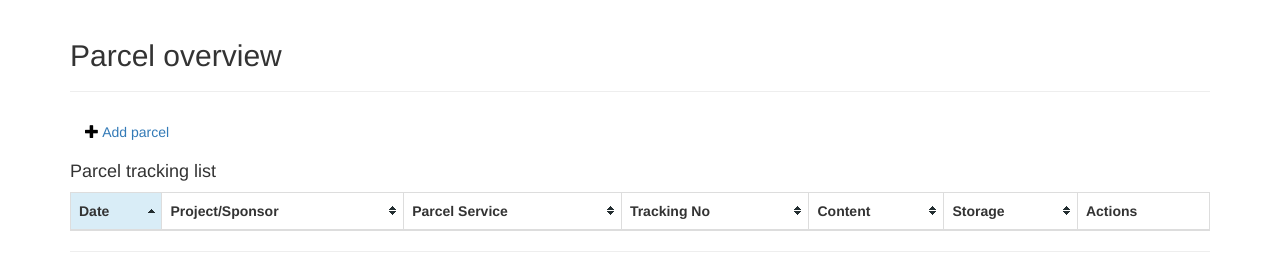
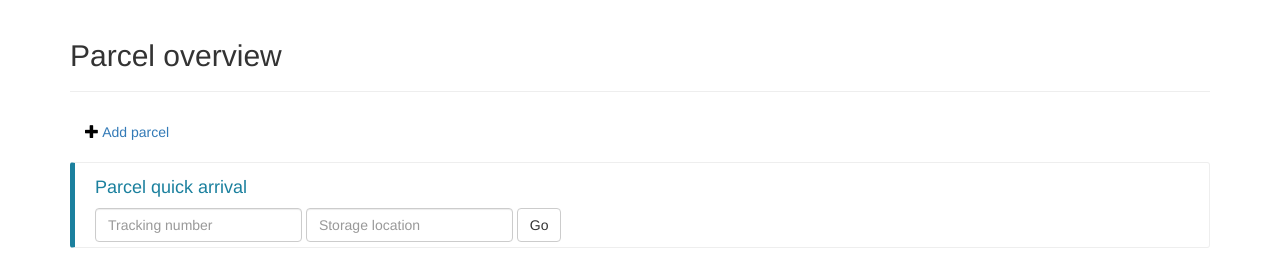
Before and after one commit to froscon/SaBoT, a Django app: template templates/parcel/admin/list.html in a window 1280 px wide. Shown: the part 51-309 px from the top of the page. Run offline with Django 3.2, Linux system fonts and the light colour scheme; the template is opened without the code that fills it, so the values that code supplies are empty; some libraries are stand-ins or nearby versions.

Commit message:
parcel: Add quick receive function
First version of quick receive function. Improvements
to come.

```diff
--- a/parcel/urls.py
+++ b/parcel/urls.py
@@ -3,7 +3,7 @@ from django.views.generic import ListView, CreateView, DeleteView, UpdateView
 
 from parcel.forms import ParcelAdminForm
 from parcel.models import Parcel
-from parcel.views import queryParcelOwners
+from parcel.views import queryParcelOwners, packageQuickStore
 from sabot.decorators import user_is_finance, user_is_staff
 from sabot.multiYear import getActiveYear, YSCreateView
 from sabot.views import MultipleListView
@@ -43,4 +43,7 @@ urlpatterns = [
 	url(r'query_owners',
 		user_is_staff(queryParcelOwners),
 		name = "parcel_query_owners"),
+	url(r'quick_store',
+		user_is_staff(packageQuickStore),
+		name = "parcel_quick_store"),
 ]
--- a/templates/parcel/admin/list.html
+++ b/templates/parcel/admin/list.html
@@ -7,6 +7,23 @@
 <ul class="nav nav-pills">
 	<li><a href="{% url 'parcel_new' %}"><span class="glyphicon glyphicon-plus"></span> Add parcel</a></li>
 </ul>
+
+<div class="bs-callout bs-callout-info" id="quickArrival" style="display: none">
+	<h4>Parcel quick arrival</h4>
+
+	<form class="form-inline">
+		<div class="form-group">
+			<label for="trackingId" class="sr-only">Tracking ID</label>
+			<input class="form-control" id="trackingId" type="text" placeholder="Tracking number" />
+		</div>
+		<div class="form-group">
+			<label for="storageLocation" class="sr-only">Storage Location</label>
+			<input class="form-control" id="storageLocation" type="text" placeholder="Storage location" />
+		</div>
+		<button id="goBtn" class="btn btn-default">Go</button>
+		<span id="quickStoreOngoing" style="margin-left:5px; display:none" class="glyphicon glyphicon-refresh icon-spin"></span>
+	</form>
+</div>
 
 <h4>Parcel tracking list</h4>
 	<table id="parcel-table" class="table table-striped table-bordered table-hover tablesorter">
@@ -81,9 +98,40 @@
 
 </table>
 <script>
+	var addParcelUrl = "{% url 'parcel_new' %}";
+	var quickStoreUrl = "{% url 'parcel_quick_store' %}";
+	$.ajaxSetup({
+		beforeSend: function(xhr, settings) {
+			xhr.setRequestHeader("X-CSRFToken", "{{csrf_token}}");
+		}
+	});
 	$(document).ready(function () {
+		$("#quickArrival").show();
+		$("#goBtn").click(function (event) {
+			event.preventDefault();
+			var trackingId = $("#trackingId").val();
+			var storageLocation = $("#storageLocation").val();
+			var data = { "tracking" : trackingId,
+					 "location" : storageLocation };
+			$("#quickStoreOngoing").show();
+			$.post(quickStoreUrl, data, function ( resp ) {
+				if (resp["status"] == "not-found") {
+					var url = addParcelUrl + "?trackingId=" + encodeURIComponent(trackingId) + "&storageLocation=" + encodeURIComponent(storageLocation);
+					window.location.replace(url);
+
+				} else if (resp["status"] == "ok") {
+					$("#trackingId").val("").focus();
+					var origColor = $("#goBtn").css("background-color");
+					$("#goBtn").animate({ "background-color" : "#00ff00"}, 1000);
+				}
+			}).done(function () {
+				$("#quickStoreOngoing").hide();
+			});
+		});
+
 		$("#generalPacket").tablesorter();
 		$("#parcel-table").tablesorter({ sortList : [[0,0]], headers : { 0 : {sorter : "eudate" }, 6 : {sorter : false}}});
+
 	});
 </script>
 
```
Also changed, not shown: parcel/views.py (+18 -0 lines), templates/parcel/admin/update.html (+10 -1 lines).
